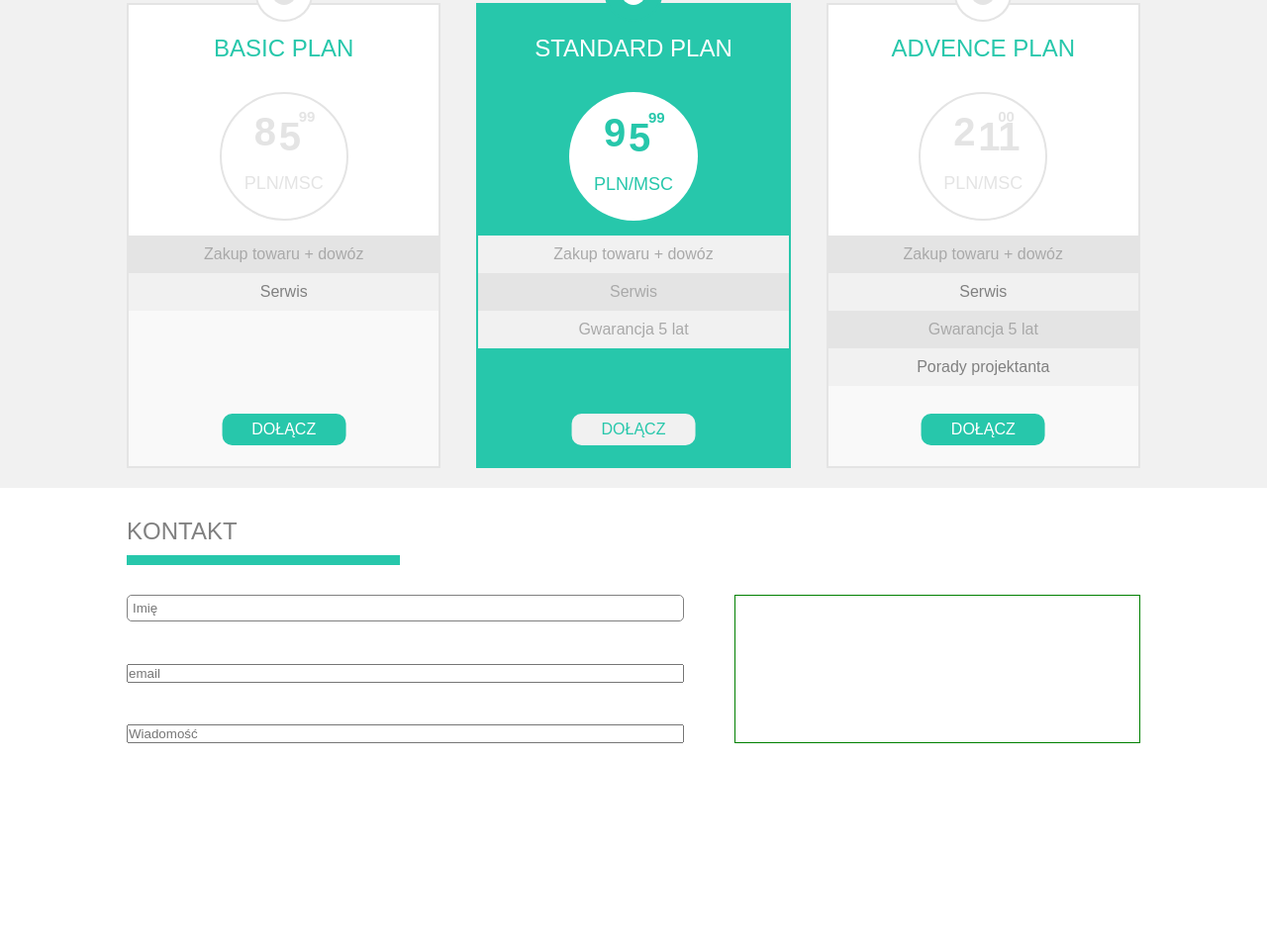
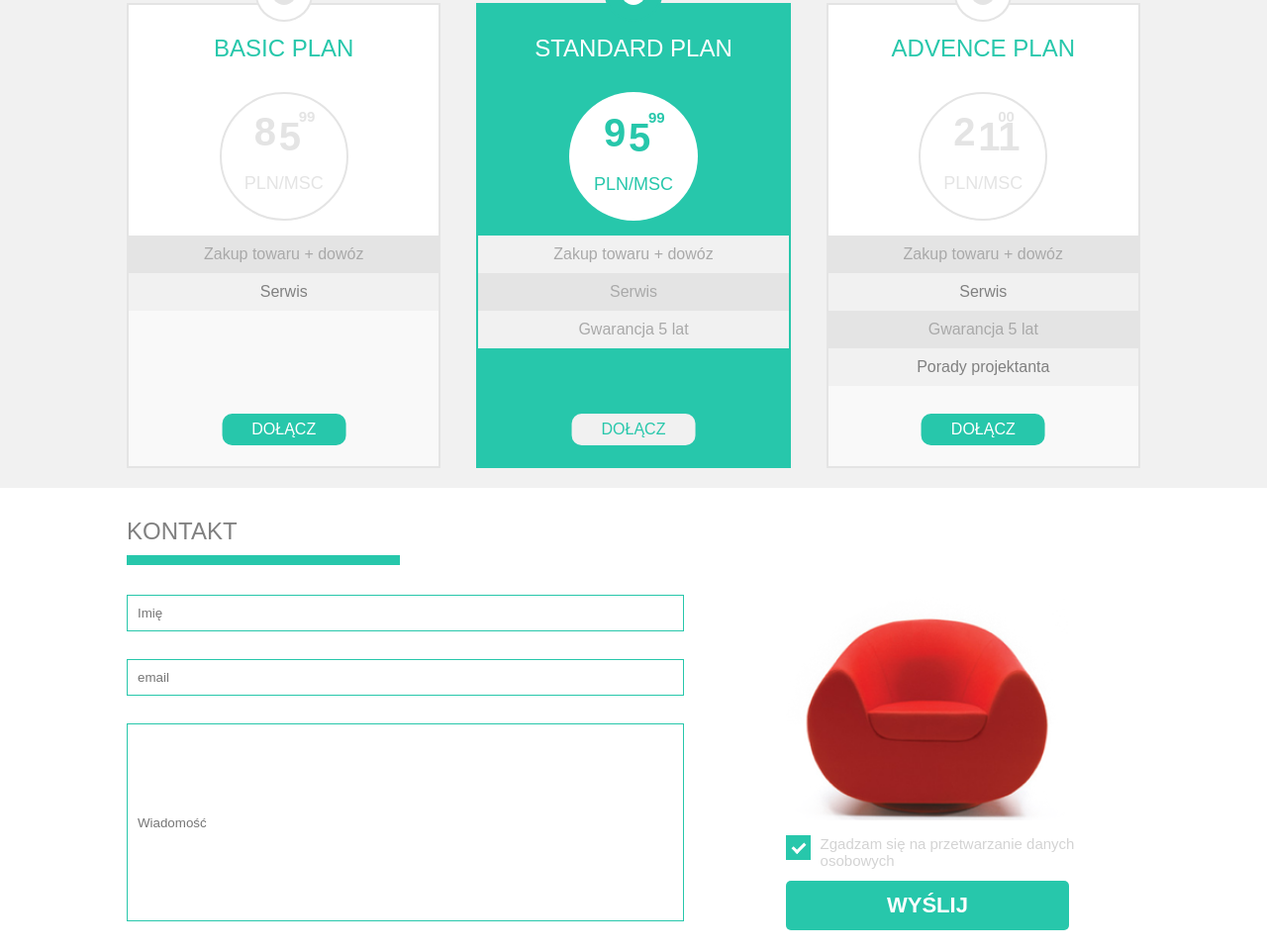
Before and after one commit to rafalheller/website_sit_on_chair, a plain HTML site: page index.html in a window 1280 px wide. Shown: the part 1033-1994 px from the top of the page at 99% size. Before the commit the page ends 1814 px from the top, so only its background shows below. Drawn offline with Linux system fonts and the light colour scheme.

Commit message:
add contact section

```diff
--- a/css/style.css
+++ b/css/style.css
@@ -515,7 +515,8 @@ nav .dropdown a {
 }
 
 #contact .form {
-    height: 150px;
+    height: 330px;
+
     width: 55%;
     /* border: red solid 1px; */
     display: flex;
@@ -523,16 +524,118 @@ nav .dropdown a {
     justify-content: space-between;
 }
 
-#contact .name {
-    padding: 5px 5px;
-    border-radius: 5px;
-    border: 1px solid gray;
+#contact input {
+    border: #27C7AB solid 1px;
+    padding: 10px;
+    color: grey;
+
+}
+
+#contact input.message {
+    height: 200px;
 }
 
 
 #contact .submit {
-    height: 150px;
-    width: 40%;
-    border: 1px solid green;
+    height: 330px;
+    width: 35%;
     display: flex;
+    vertical-align: 10px;
+    flex-direction: column;
+    justify-content: space-between;
 }
+
+.submit img {
+    background-size: contain;
+    background-position: center;
+    background-repeat: no-repeat;
+    width: 80%;
+    margin-bottom: 15px;
+    /* margin: 0 auto; */
+}
+
+.submit .accept {
+    display: flex;
+    flex-direction: row;
+}
+
+/* CHECKBOX BUTTON CUSTOM */
+.submit .agree {
+    display: block;
+    position: relative;
+    padding-left: 35px;
+    margin-bottom: 12px;
+    cursor: pointer;
+    color: lightgray;
+    font-size: 15px;
+    user-select: none;
+}
+
+.agree input {
+    position: absolute;
+    opacity: 0;
+    cursor: pointer;
+    height: 0;
+    width: 0;
+}
+
+.agree .checkmark {
+    position: absolute;
+    top: 0;
+    left: 0;
+    height: 25px;
+    width: 25px;
+    background-color: #eee;
+
+}
+
+.agree:hover input~.checkmark {
+    background-color: #ccc;
+}
+
+.agree input:checked~.checkmark {
+    background-color: #27C7AB;
+}
+
+.checkmark:after {
+    content: "";
+    position: absolute;
+    display: none;
+}
+
+.agree input:checked~.checkmark:after {
+    display: block;
+}
+
+.agree .checkmark:after {
+    left: 9px;
+    top: 5px;
+    width: 5px;
+    height: 10px;
+    border: solid white;
+    border-width: 0 3px 3px 0;
+    transform: rotate(45deg);
+}
+
+
+
+.submit input {
+    color: #27C7AB;
+    width: 40px;
+    height: 40px;
+}
+
+.submit .button {
+    width: 80%;
+    height: 50px;
+    font-weight: 700;
+    display: flex;
+    justify-content: center;
+    align-items: center;
+    font-size: 22px;
+    padding-top: 12px;
+    padding-bottom: 12px;
+    border-radius: 5px;
+}
+
+/* FOOTER */
--- a/index.html
+++ b/index.html
@@ -142,12 +142,21 @@
         <div class="container">
             <h1 class="with-underline">kontakt</h1>
             <div class="form-and-submit">
-                <div class="form">
+                <form class="form">
                     <input class="name" type="text" placeholder="Imię">
                     <input class="email" type="text" placeholder="email">
-                    <input type="text" placeholder="Wiadomość">
+                    <input class="message" type="text" placeholder="Wiadomość" height="40">
+                </form>
+                <div class="submit">
+                    <img src="images/red_chair.png" alt="">
+                    <div class="accept">
+                        <label class="agree">Zgadzam się na przetwarzanie danych osobowych
+                            <input type="checkbox" checked="checked">
+                            <span class="checkmark"></span>
+                        </label>
+                    </div>
+                    <a href="#" class="button">wyślij</a>
                 </div>
-                <div class="submit"></div>
             </div>
         </div>
     </section>
```
